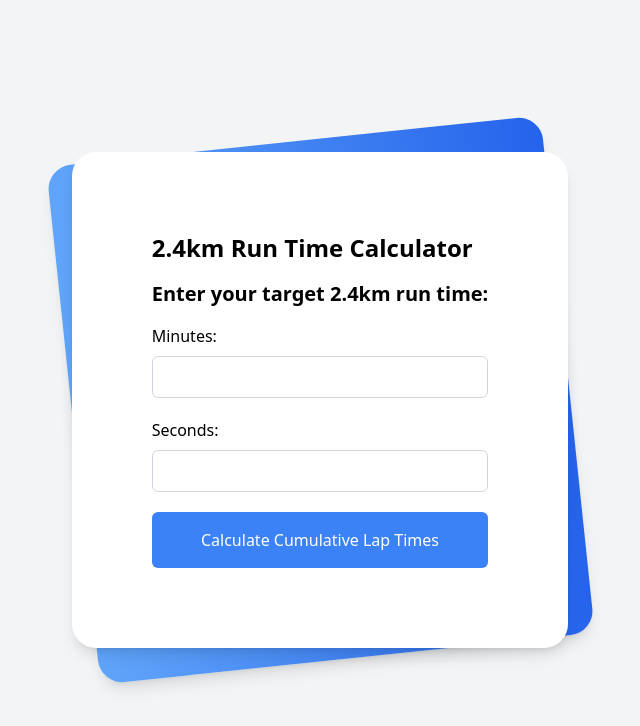
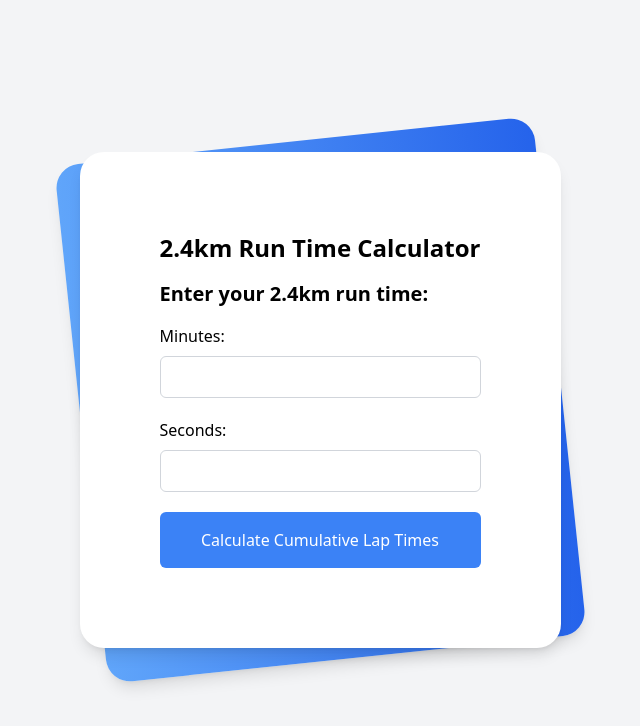
Before and after one commit to danielcwq/ippt-run-calc, a Next.js app: page / in a window 1280 px wide. Shown: the top 726 px of the page, without its empty margins (320-960 px from the left). Built offline with nearby package versions, Linux system fonts and the light colour scheme.

Commit message:
Added some changes, forgot which lol

```diff
--- a/src/pages/index.js
+++ b/src/pages/index.js
@@ -74,7 +74,7 @@ export default function Home() {
               2.4km Run Time Calculator
             </h1>
             <h2 className="text-xl font-bold mb-4">
-              Enter your target 2.4km run time:
+              Enter your 2.4km run time:
             </h2>
             <form onSubmit={handleSubmit}>
               <div className="mb-5">
```
